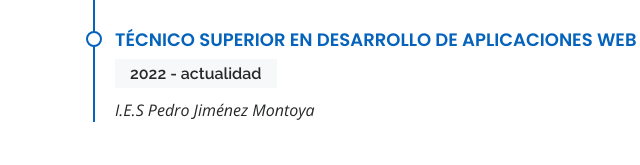
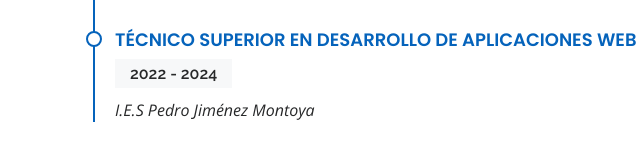
Before and after one commit to ryelgr2611/CVRaulYelamos, a plain HTML site: page index.html in a window 1280 px wide. Shown: the part 2818-2983 px from the top of the page, 39-679 px from the left. Drawn offline with nearby package versions, Linux system fonts and the light colour scheme.

Commit message:
Actualizar index.html

```diff
--- a/index.html
+++ b/index.html
@@ -226,7 +226,7 @@
             </div>
             <div class="resume-item">
               <h4>Técnico superior en Desarrollo de Aplicaciones Web</h4>
-              <h5>2022 - actualidad</h5>
+              <h5>2022 - 2024</h5>
               <p><em>I.E.S Pedro Jiménez Montoya</em></p>
             </div>
           </div>
```
